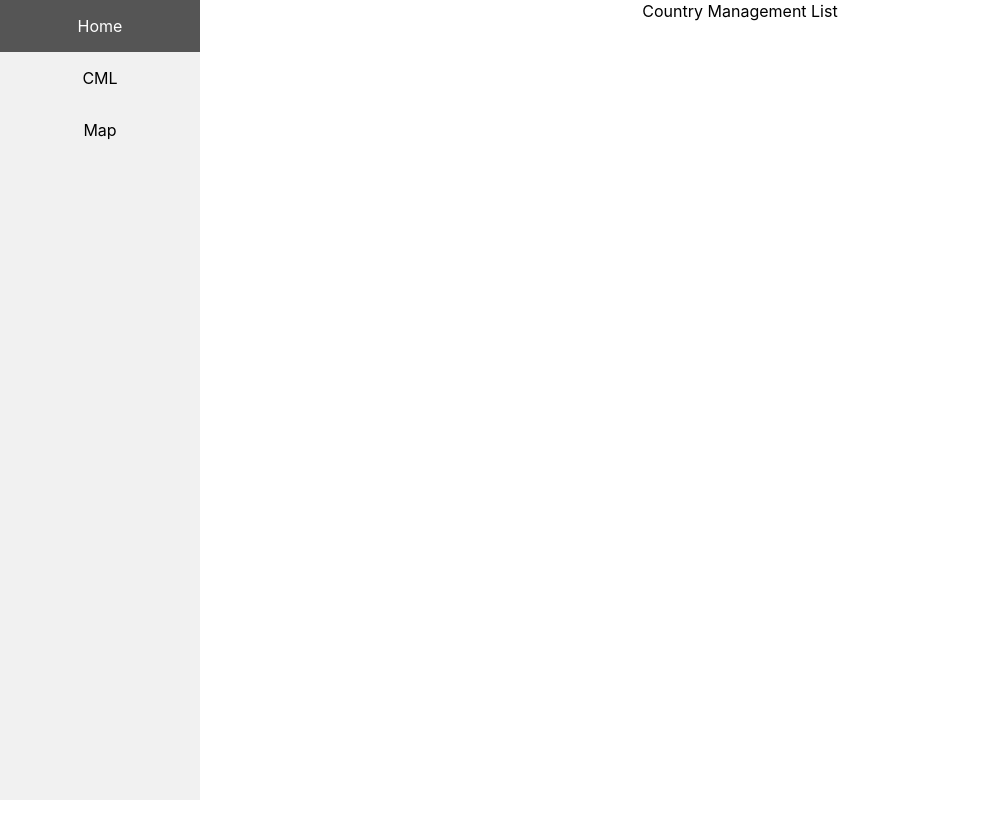
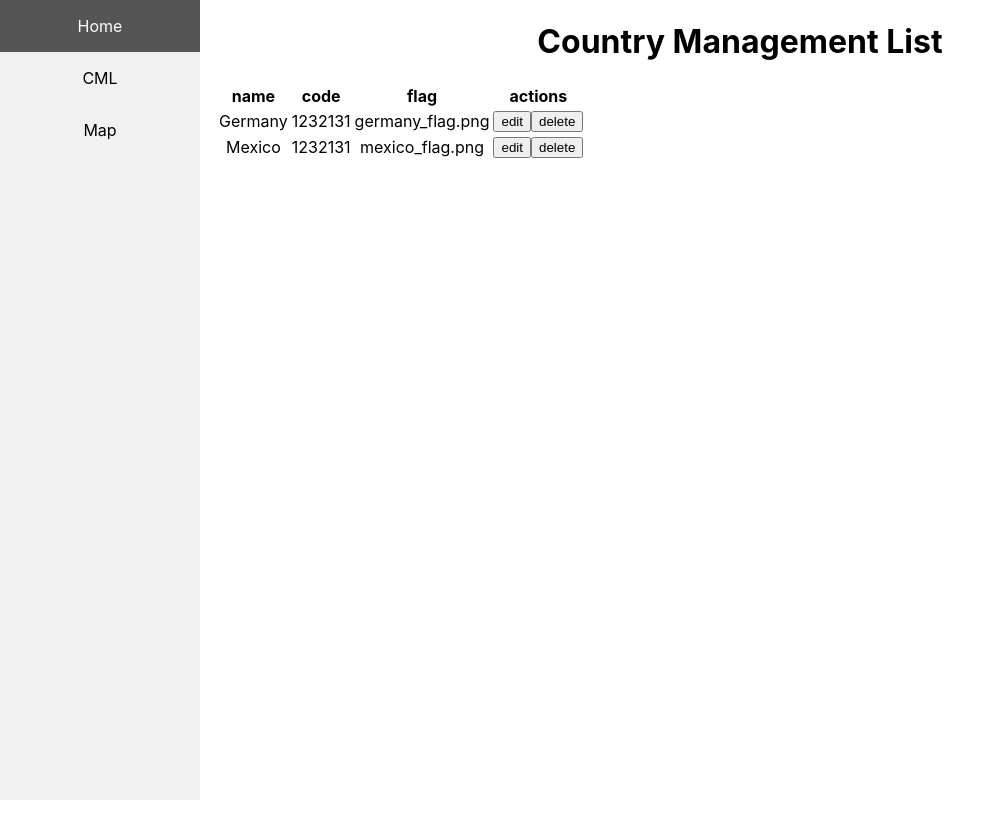
Before and after one commit to djurker21/app2-z2a-react, a React (Create React App) app: page /cml in a window 1280 px wide. Shown: the top 838 px of the page, without its empty margins (0-1005 px from the left). Built offline with nearby package versions, Linux system fonts and the light colour scheme.

Commit message:
map, table fix

```diff
--- a/package.json
+++ b/package.json
@@ -10,6 +10,7 @@
     "@types/node": "^16.9.4",
     "@types/react": "^17.0.22",
     "@types/react-dom": "^17.0.9",
+    "google-map-react": "^2.1.10",
     "node-sass": "4.14.1",
     "react": "^17.0.2",
     "react-dom": "^17.0.2",
--- a/src/pages/cml/CML.tsx
+++ b/src/pages/cml/CML.tsx
@@ -1,3 +1,37 @@
 export default function CML() {
-  return <div className="content">Country Management List</div>;
+  return (
+    <div className="content">
+      <h1>Country Management List</h1>
+      <table>
+        <thead>
+          <tr>
+            <th>name</th>
+            <th>code</th>
+            <th>flag</th>
+            <th>actions</th>
+          </tr>
+        </thead>
+        <tbody>
+          <tr>
+            <td>Germany</td>
+            <td>1232131</td>
+            <td>germany_flag.png</td>
+            <td>
+              <button>edit</button>
+              <button>delete</button>
+            </td>
+          </tr>
+          <tr>
+            <td>Mexico</td>
+            <td>1232131</td>
+            <td>mexico_flag.png</td>
+            <td>
+              <button>edit</button>
+              <button>delete</button>
+            </td>
+          </tr>
+        </tbody>
+      </table>
+    </div>
+  );
 }
--- a/src/pages/home/Home.tsx
+++ b/src/pages/home/Home.tsx
@@ -1,3 +1,7 @@
 export default function Home() {
-  return <div className="content">Home</div>;
+  return (
+    <div className="content">
+      <h1>Home</h1>
+    </div>
+  );
 }
--- a/src/pages/map/Map.tsx
+++ b/src/pages/map/Map.tsx
@@ -1,3 +1,10 @@
+import SimpleMap from "./SimpleMap";
+
 export default function Map() {
-  return <div className="content">Map</div>;
+  return (
+    <div className="content">
+      <h1>Map</h1>
+      <SimpleMap />
+    </div>
+  );
 }
--- /dev/null
+++ b/src/pages/map/SimpleMap.js
@@ -0,0 +1,31 @@
+import React, { Component } from "react";
+import GoogleMapReact from "google-map-react";
+
+const AnyReactComponent = ({ text }) => <div>{text}</div>;
+
+class SimpleMap extends Component {
+  static defaultProps = {
+    center: {
+      lat: 59.95,
+      lng: 30.33,
+    },
+    zoom: 11,
+  };
+
+  render() {
+    return (
+      // Important! Always set the container height explicitly
+      <div style={{ height: "100vh", width: "100%" }}>
+        <GoogleMapReact
+          bootstrapURLKeys={{ key: process.env.REACT_APP_MAPS_API_KEY }}
+          defaultCenter={this.props.center}
+          defaultZoom={this.props.zoom}
+        >
+          <AnyReactComponent lat={59.955413} lng={30.337844} text="My Marker" />
+        </GoogleMapReact>
+      </div>
+    );
+  }
+}
+
+export default SimpleMap;
```
Also changed, not shown: 2 other files (tests, documents, lock files or other folders).
